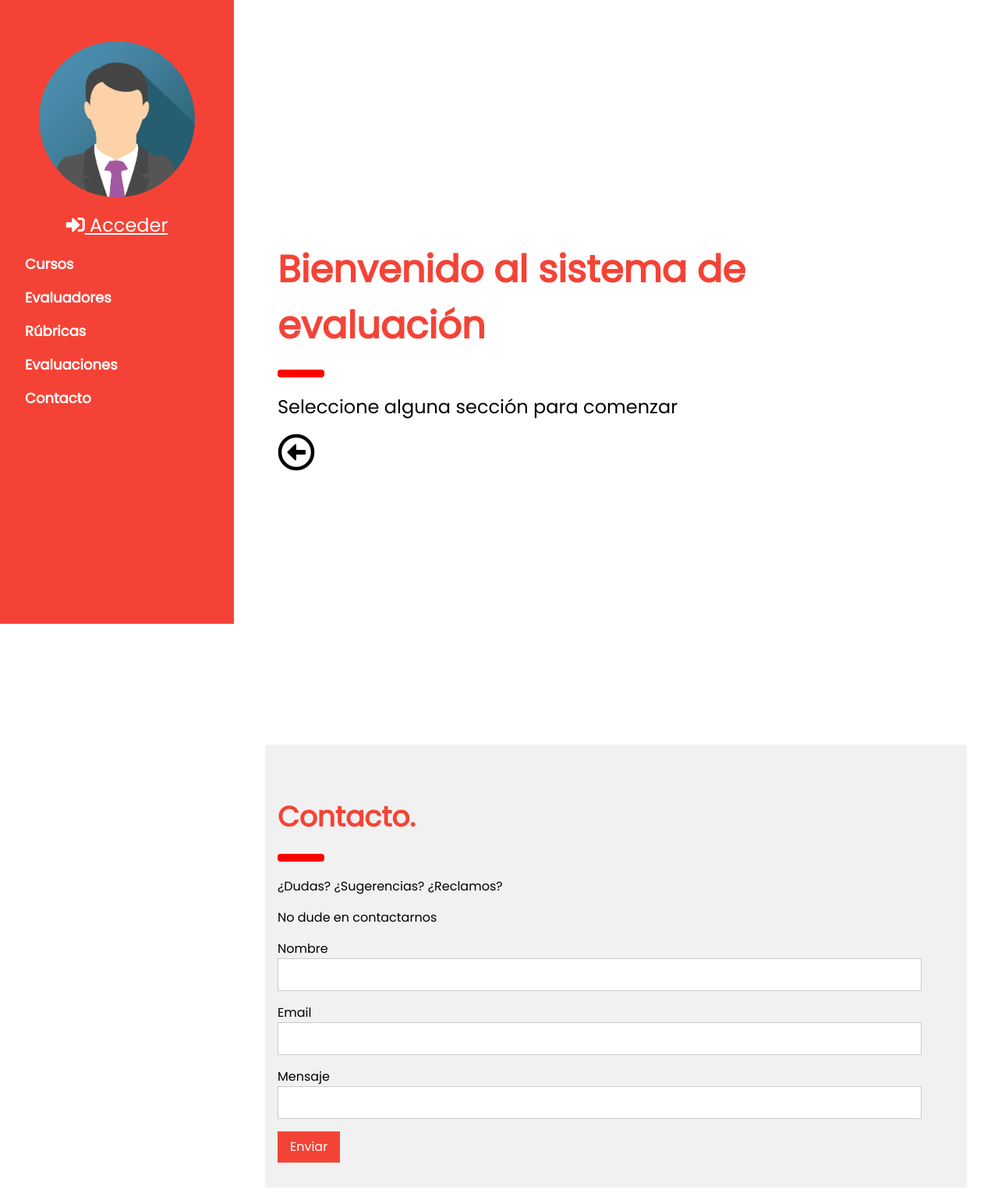
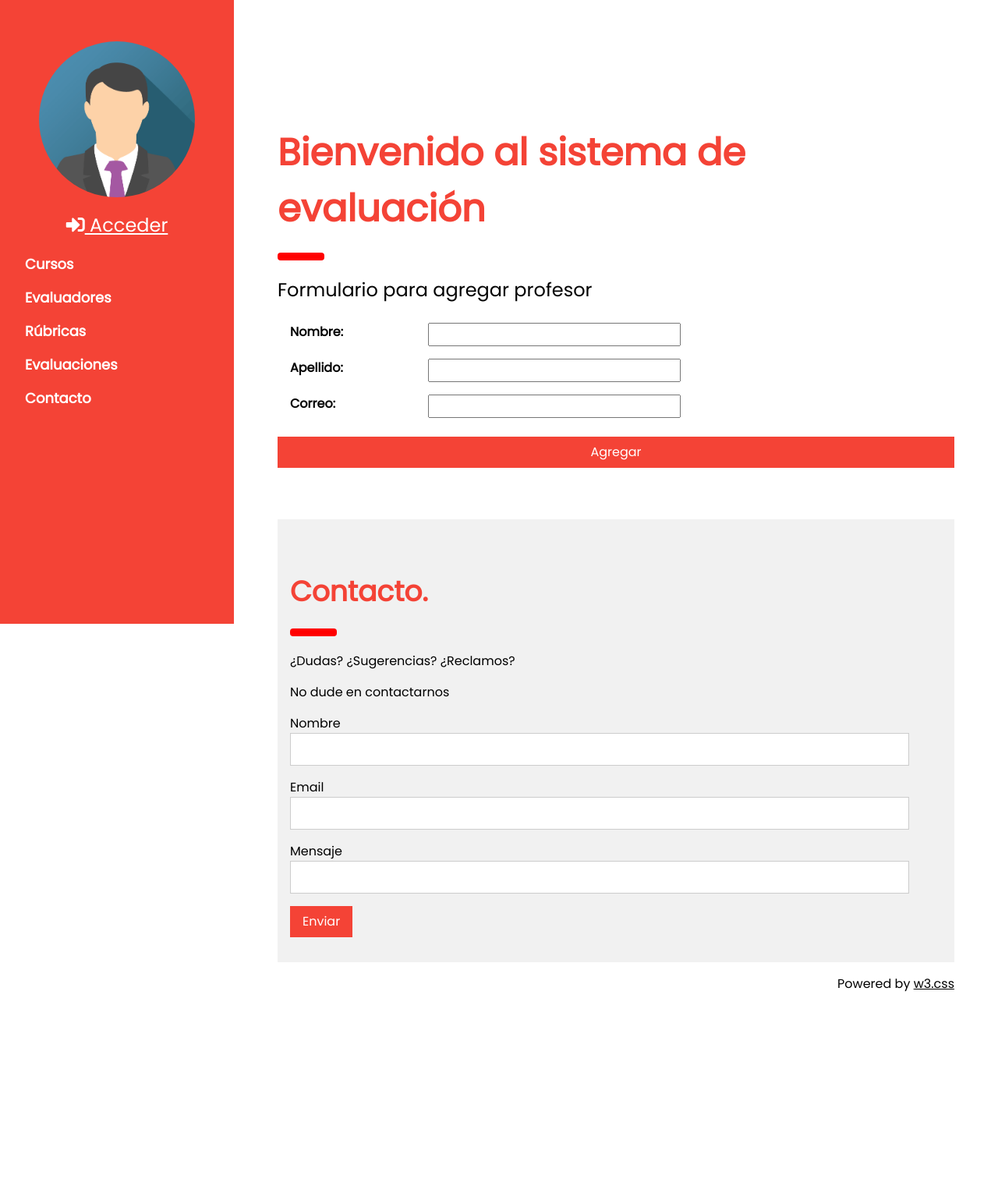
Before and after one commit to DCC-CC4401/2019-1-yet-another-quality-commit-T5, a Django app: page /profesores in a window 1280 px wide. Shown: the top 1530 px of the page at 78% size. Run offline with Django 3.2, Linux system fonts and the light colour scheme; data that the repository does not hold is empty.

Commit message:
se ha arreglado el problema con el botón de inicio, se ha agregado un nuevo html para agregar profesores

```diff
--- a/Usuarios/views.py
+++ b/Usuarios/views.py
@@ -1,4 +1,4 @@
 from django.shortcuts import render
 
 def post_list(request):
-    return render(request, 'contacto.html', {})
+    return render(request, 'landing_page1.html', {})
--- a/templates/contacto.html
+++ b/templates/contacto.html
@@ -2,21 +2,19 @@
 {% extends 'base.html' %}
 {% block content %}
     <!-- Portada -->
-    <div class="w3-container" id="portada" style="margin-top:300px; margin-bottom:300px">
+    <div class="w3-container" id="portada" style="margin-top:150px; margin-bottom:300px">
         <h1 class="w3-xxxlarge w3-text-red"><b>Bienvenido al sistema de evaluación</b></h1>
         <hr style="width:50px;border:5px solid red" class="w3-round">
         <p>
-        <h3>Seleccione alguna sección para comenzar</h3></p>
-        <i class="far fa-arrow-alt-circle-left" style="font-size:300%"></i>
-    </div>
+        <h3>Formulario para agregar profesor</h3></p>
 
-{% comment %}    <form action="{% url 'evaluadores:add_profesor' %}" method="post">
+    <form action="{% url 'evaluadores:add_profesor' %}" method="post">
         {% csrf_token %}
         <table class="w3-table">
             {{ addForm.as_table }}
         </table>
         <button class="w3-button w3-block w3-red w3-section w3-padding" type="submit">Agregar</button>
-    </form>{% endcomment %}
+    </form>
 
     <table class="w3-table">
         {% for profesor in profesores_list %}
@@ -53,6 +51,7 @@
     </div>
     <p class="w3-right">Powered by <a href="https://www.w3schools.com/w3css/default.asp" title="W3.CSS" target="_blank"
                                       class="w3-hover-opacity">w3.css</a></p>
+    </div>
 {% endblock %}
 </div>
 
```
Also changed, not shown: templates/landing_page1.html (added, +14 -0 lines).
